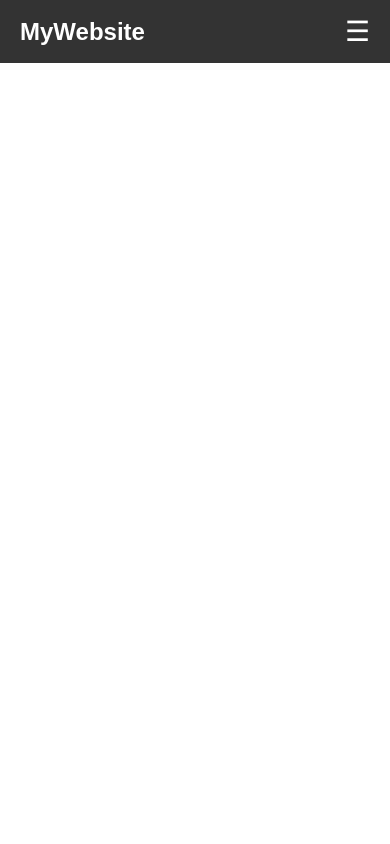
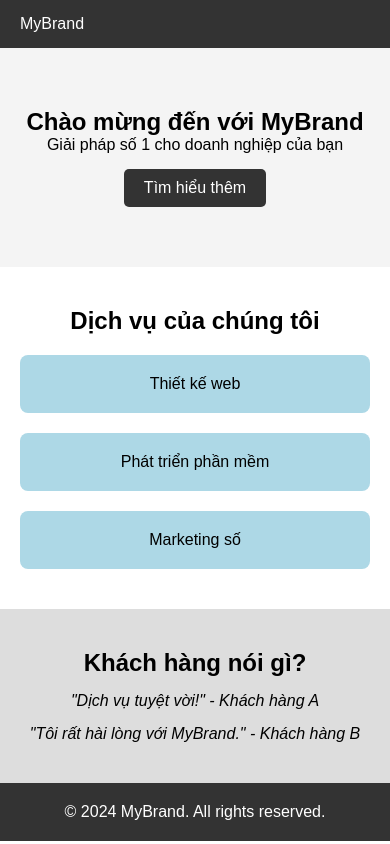
Before and after one commit to Tungg26/responsive-navbar, a plain HTML site: page index.html in a window 390 px wide. Drawn offline with Linux system fonts and the light colour scheme.

Commit message:
Hoàn thành Landing Page Responsive

```diff
--- a/index.html
+++ b/index.html
@@ -4,22 +4,47 @@
 <head>
     <meta charset="UTF-8">
     <meta name="viewport" content="width=device-width, initial-scale=1.0">
-    <title>Responsive Navbar</title>
+    <title>Landing Page Responsive</title>
     <link rel="stylesheet" href="style.css">
-    <script defer src="script.js"></script>
 </head>
 
 <body>
-    <nav class="navbar">
-        <div class="logo">MyWebsite</div>
-        <ul class="nav-links">
-            <li><a href="#">Trang chủ</a></li>
-            <li><a href="#">Giới thiệu</a></li>
-            <li><a href="#">Dịch vụ</a></li>
-            <li><a href="#">Liên hệ</a></li>
-        </ul>
-        <div class="menu-icon">☰</div>
-    </nav>
+    <header class="header">
+        <div class="logo">MyBrand</div>
+        <nav class="nav">
+            <ul>
+                <li><a href="#">Trang chủ</a></li>
+                <li><a href="#services">Dịch vụ</a></li>
+                <li><a href="#">Đánh giá</a></li>
+                <li><a href="#">Liên hệ</a></li>
+            </ul>
+        </nav>
+    </header>
+
+    <section class="hero">
+        <h1>Chào mừng đến với MyBrand</h1>
+        <p>Giải pháp số 1 cho doanh nghiệp của bạn</p>
+        <a href="#services" class="btn">Tìm hiểu thêm</a>
+    </section>
+
+    <section id="services" class="services">
+        <h2>Dịch vụ của chúng tôi</h2>
+        <div class="service-container">
+            <div class="service">Thiết kế web</div>
+            <div class="service">Phát triển phần mềm</div>
+            <div class="service">Marketing số</div>
+        </div>
+    </section>
+
+    <section class="testimonials">
+        <h2>Khách hàng nói gì?</h2>
+        <div class="testimonial">"Dịch vụ tuyệt vời!" - Khách hàng A</div>
+        <div class="testimonial">"Tôi rất hài lòng với MyBrand." - Khách hàng B</div>
+    </section>
+
+    <footer class="footer">
+        <p>&copy; 2024 MyBrand. All rights reserved.</p>
+    </footer>
 </body>
 
 </html>
--- a/script.js
+++ /dev/null
@@ -1,10 +0,0 @@
-document.addEventListener("DOMContentLoaded", function () {
-    const menuIcon = document.querySelector(".menu-icon");
-    const navLinks = document.querySelector(".nav-links");
-
-    // Lắng nghe sự kiện click vào nút ☰
-    menuIcon.addEventListener("click", function () {
-        // Thêm/Xóa class "active" để ẩn hiện menu trên mobile
-        navLinks.classList.toggle("active");
-    });
-});
--- a/style.css
+++ b/style.css
@@ -8,7 +8,7 @@
     font-family: Arial, sans-serif;
 }
 
-.navbar {
+.header {
     display: flex;
     justify-content: space-between;
     align-items: center;
@@ -17,67 +17,93 @@
     color: white;
 }
 
-.logo {
-    font-size: 24px;
-    font-weight: bold;
+.nav ul {
+    list-style: none;
+    display: flex;
+    gap: 30px;
 }
 
-.nav-links {
-    list-style: none;
-    display: flex;
+.nav ul li a {
+    text-decoration: none;
+    color: white;
 }
 
-.nav-links li {
-    margin: 0 15px;
+.hero {
+    text-align: center;
+    padding: 100px 20px;
+    background-color: #f4f4f4;
 }
 
-.nav-links a {
+.btn {
+    display: inline-block;
+    margin-top: 15px;
+    padding: 10px 20px;
+    background-color: #333;
+    color: white;
     text-decoration: none;
-    color: white;
-    font-size: 18px;
-    transition: color 0.3s;
+    border-radius: 5px;
 }
 
-.nav-links a:hover {
-    color: #f39c12;
+.services {
+    text-align: center;
+    padding: 50px 20px;
 }
 
-.menu-icon {
-    display: none;
-    font-size: 28px;
-    cursor: pointer;
+.service-container {
+    display: flex;
+    flex-wrap: wrap;
+    justify-content: space-around;
+    gap: 20px;
+    margin-top: 20px;
+}
+
+.service {
+    flex: 1;
+    min-width: 250px;
+    background-color: lightblue;
+    padding: 20px;
+    border-radius: 8px;
+}
+
+.testimonials {
+    text-align: center;
+    padding: 50px 20px;
+    background-color: #ddd;
+}
+
+.testimonial {
+    margin-top: 15px;
+    font-style: italic;
+}
+
+.footer {
+    text-align: center;
+    padding: 20px;
+    background-color: #333;
+    color: white;
 }
 
 /* ✅ Responsive cho Mobile */
 @media (max-width: 768px) {
-    .nav-links {
+    .nav ul {
         display: none;
-        /* Ẩn menu mặc định trên mobile */
-        flex-direction: column;
-        position: absolute;
-        top: 60px;
-        left: 0;
-        background-color: #333;
-        width: 100%;
-        text-align: center;
+        /* Ẩn menu ngang trên mobile */
     }
 
-    .nav-links li {
-        padding: 15px 0;
-        border-bottom: 1px solid #444;
+    .hero {
+        padding: 60px 20px;
     }
 
-    .nav-links li:last-child {
-        border-bottom: none;
+    .service-container {
+        flex-direction: column;
     }
 
-    .menu-icon {
-        display: block;
-        /* Hiện nút hamburger */
+    .service {
+        width: 100%;
     }
 
-    /* Class được thêm bằng JavaScript để mở menu */
-    .nav-links.active {
-        display: flex;
+    .services,
+    .testimonials {
+        padding: 40px 20px;
     }
 }
```
